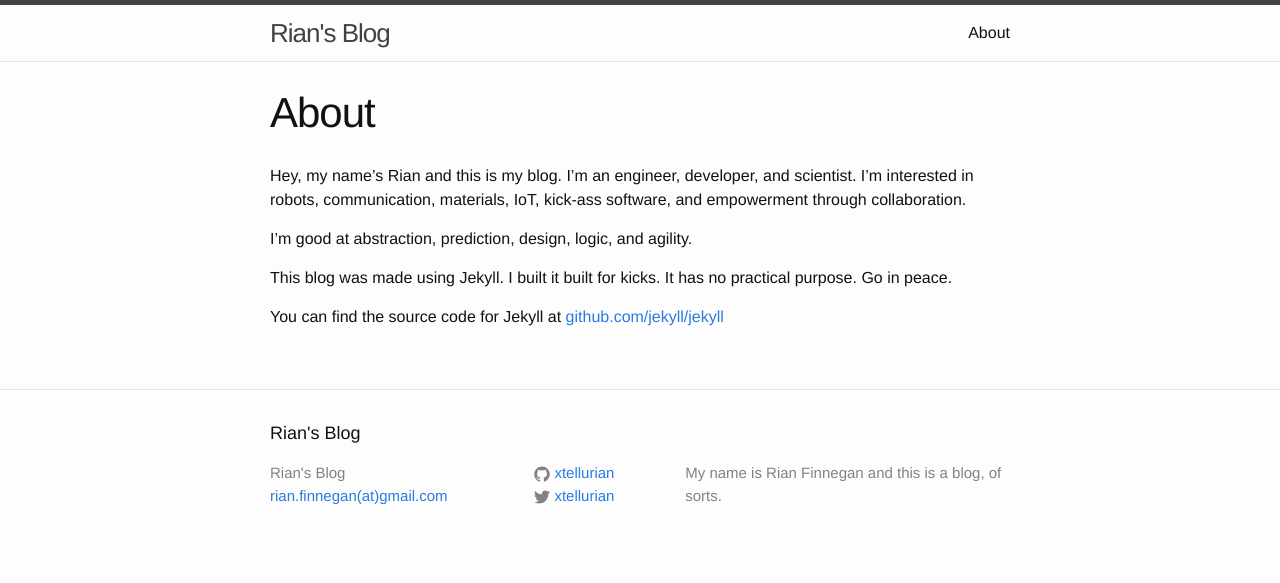
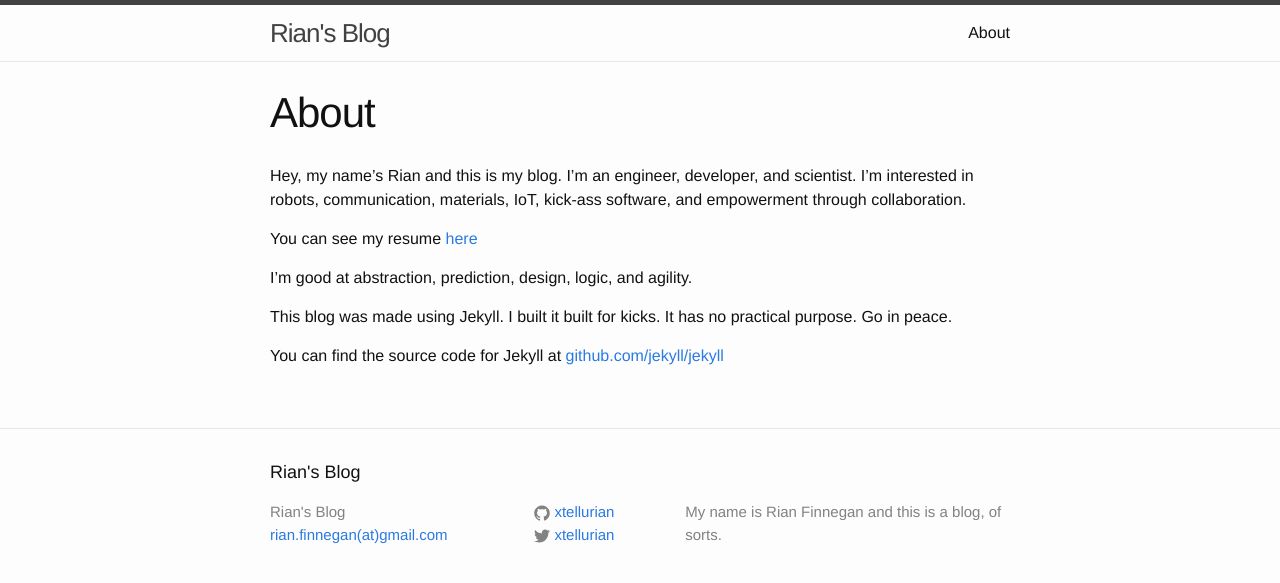
Before and after one commit to xtellurian/old-xtellurian.github.io, a Jekyll site: the page built from about.md, in a window 1280 px wide. Shown: the top 583 px of the page. Built offline with Jekyll 4.4.1, drawn with Linux system fonts in a browser that asks for light colours.

Commit message:
added link to resume on about page

```diff
--- a/about.md
+++ b/about.md
@@ -6,6 +6,8 @@ permalink: /about/
 
 Hey, my name's Rian and this is my blog. I'm an engineer, developer, and scientist. I'm interested in robots, communication, materials, IoT, kick-ass software, and empowerment through collaboration.
 
+You can see my resume [here]({{ site.url }}/resume.html)
+
 I'm good at abstraction, prediction, design, logic, and agility.
 
 This blog was made using Jekyll. I built it  built for kicks. It has no practical purpose.
```
